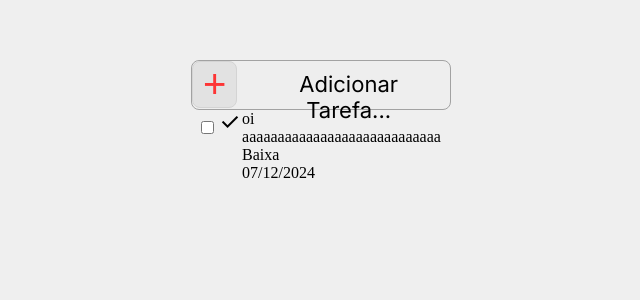
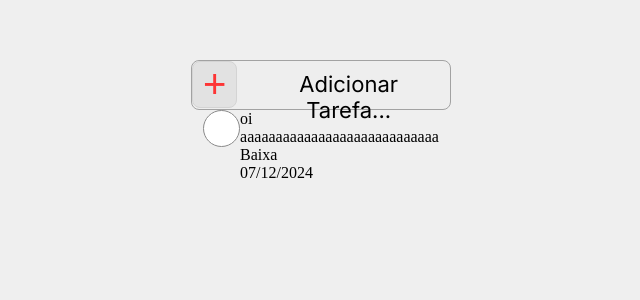
Before and after one commit to gfloriano11/to-do-list, a PHP site: page / in a window 1280 px wide. Shown: the part 151-451 px from the top of the page, without its empty margins (319-959 px from the left). Run offline with PHP 8.4, Linux system fonts and the light colour scheme; data that the repository does not hold is empty.

Commit message:
feat: create check and animations

```diff
--- a/code/frontend/index.php
+++ b/code/frontend/index.php
@@ -4,10 +4,11 @@
     <meta charset="UTF-8">
     <meta name="viewport" content="width=device-width, initial-scale=1.0">
     <link rel="icon" type="image/png" href="../../other/images/check-icon.png">
+    <link rel="stylesheet" href="https://fonts.googleapis.com/css2?family=Material+Symbols+Outlined:opsz,wght,FILL,GRAD@20..48,100..700,0..1,-50..200&icon_names=check">
     <link rel="stylesheet" href="style/global.css">
     <link rel="stylesheet" href="style/application.css">
-    <link rel="stylesheet" href="https://fonts.googleapis.com/css2?family=Material+Symbols+Outlined:opsz,wght,FILL,GRAD@20..48,100..700,0..1,-50..200&icon_names=check">
     <script async src="script/add_task.js"></script>
+    <script async src="script/confirm_task.js"></script>
     <!-- https://todoist.com/pt-BR -> site referencial -->
     <title>To do List</title>
 </head>
@@ -85,14 +86,13 @@
 
             <div class="task_container">
                 <div class="task" style="display: flex;">
-                    <div class="check">
-                    <label>
-                        <input type="checkbox" name="subscribe" value="yes">
-                        <span class="material-symbols-outlined check_icon">check</span>
-                    </label>
+                    <div class="check_container">
+                        <div class="check">
+                            <span class="material-symbols-outlined check_icon">check</span>
+                        </div>
                     </div>
                     <div class="info_container">
-                        <div>
+                        <div class="texts">
                             <div class="task_name">
                                 <p>oi</p>
                             </div>
--- /dev/null
+++ b/code/frontend/script/confirm_task.js
@@ -0,0 +1,8 @@
+const check = document.querySelector('.check')
+const texts = document.querySelector('.texts')
+
+check.addEventListener('click', () => {
+    check.classList.remove('check_icon')
+    check.classList.add('clicked_check')
+    texts.classList.add('text_checked')
+})
--- a/code/frontend/style/application.css
+++ b/code/frontend/style/application.css
@@ -298,4 +298,49 @@
     align-items: center;
 }
 
-/* fazer check pelo js */
+.check{
+    cursor: pointer;
+    display: flex;
+    justify-content: center;
+    align-items: center;
+    background-color: white;
+    width: 35px;
+    height: 35px;
+    max-width: 50px;
+    max-height: 50px;
+    border: 1px solid rgb(138, 138, 138);
+    border-radius: 50px;
+}
+
+.check:hover{
+    .check_icon{
+        color: rgb(128, 128, 128);
+        font-size: 30px;
+        opacity: 1;
+    }
+}
+
+.clicked_check{
+    .check_icon{
+        color: rgb(0, 0, 0);
+        font-size: 30px;
+        opacity: 1;
+    }
+}
+
+.check_icon{
+    transition: all 0.3s ease;
+    color: rgb(0, 0, 0);
+    font-size: 30px;
+    opacity: 0;
+}
+
+.texts.text_checked:hover{
+    & .check_icon{
+        color: rgb(0, 0, 0);
+        font-size: 30px;
+        opacity: 0;
+    }
+}
+
+/* ver essa questão de desativar hover após clickar no check */
```
